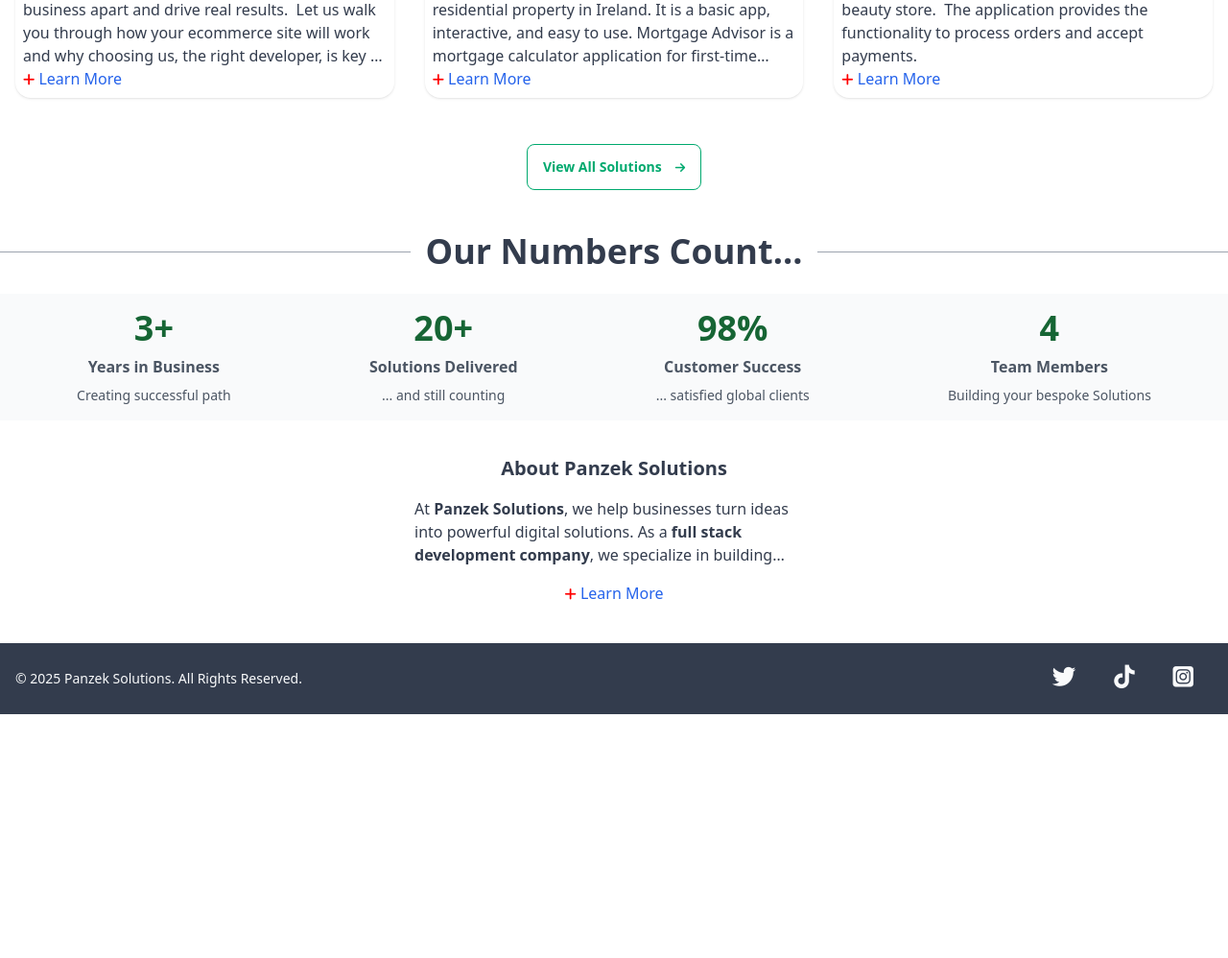
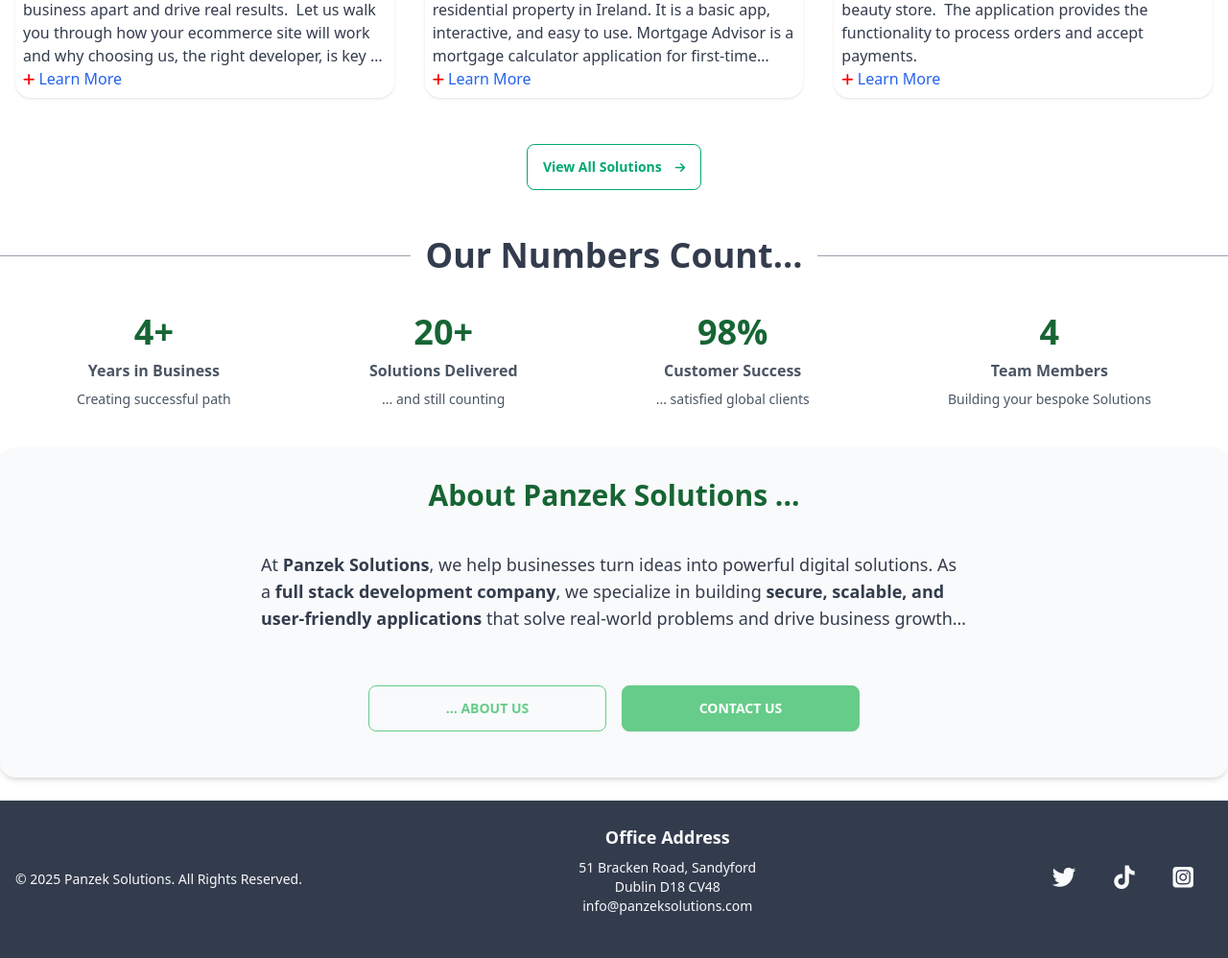
Before and after one commit to panzek/panzeksolutions, a Django app: page / in a window 1280 px wide. Shown: the part 1256-2254 px from the top of the page at 96% size. Before the commit the page ends 2000 px from the top, so only its background shows below. Run offline with Django 5.2, Linux system fonts and the light colour scheme; data comes from the database, SQL or seed files in the repository; parts of the project's set-up code (start-up, migrations or seed data) failed here and were passed over; some libraries are stand-ins or nearby versions.

Commit message:
Update pages and style

```diff
--- a/home/templates/home/about.html
+++ b/home/templates/home/about.html
@@ -8,8 +8,8 @@
 <div class="container mx-auto py-6">
     <div class="relative flex items-center py-6">
         <div class="flex-grow border-t border-gray-400"></div>
-            <span class="flex-shrink mx-4 text-5xl font-bold text-gray-400">About Us</span>
-        <div class="flex-grow border-t border-gray-400"></div><br>
+            <span class="flex-shrink mx-4 text-2xl md:text-3xl lg:text-4xl font-semibold">About Us</span>
+        <div class="flex-grow border-t border-gray-400"></div>
     </div>
     <div class="hero mb-5">
         <div class="flex flex-col max-w-3xl rounded-box shadow text-left">
@@ -34,7 +34,7 @@
                         Our team combines deep technical expertise in <span class="font-bold">Python, JavaScript, Django,
                         jQuery</span>, and <span class="font-bold">modern front-end technologies</span> to deliver seamless web and mobile
                         experiences. On the back end, we design <span class="font-bold">high-performance systems</span> using
-                        <span class="font-bold">MySQL, PostgreSQL</span>, and <span class="font-bold">Linux</span>, supported by
+                        <span class="font-bold">Linux, MySQL, PostgreSQL</span>, and <span class="font-bold">NGINX</span>, supported by
                         <span class="font-bold">cloud-based infrastructure on Amazon AWS</span>.
                     </p>
                     <p class="mb-2">
--- a/home/templates/home/index.html
+++ b/home/templates/home/index.html
@@ -120,14 +120,14 @@
             </span>
         </button>
     </div>
-    <div class="relative flex items-center mt-5 py-6 mx-auto">
+    <div class="relative flex items-center mt-6 py-6 mx-auto">
         <div class="flex-grow border-t border-gray-400"></div>
             <span class="flex-shrink mx-4 text-2xl md:text-3xl lg:text-4xl font-semibold">Our Numbers Count...</span>
         <div class="flex-grow border-t border-gray-400"></div>
     </div>
 
     <!-- Stats -->
-    <div x-data="gsapCounters()" class="hero-content flex-col lg:flex-row justify-around items-center text-center mx-auto bg-gray-50">
+    <div x-data="gsapCounters()" class="hero-content flex-col lg:flex-row justify-around items-center text-center mx-auto">
         <div>
             <div class="text-4xl font-bold text-green-800 hover:text-green-500">
                 <span x-text="yearsInBusiness"></span>+
@@ -156,10 +156,11 @@
         </div>
     </div>
 
-    <!-- About Us brief -->
-    <div class="card hero-content max-w-md bg-base-100 mx-auto justify-end mt-5">
-        <span class="flex-shrink text-xl font-bold">About Panzek Solutions</span>
-        <div class="card-actions line-clamp-3">
+    <!-- About Us clamped -->
+    <div class="flex-col lg:flex-row w-full max-w-8xl justify-around items-center text-center mx-auto bg-gray-50 rounded-box shadow md:shadow-md mt-6">
+        <div class="card-actions px-4 w-full max-w-3xl flex flex-col items-center mx-auto py-6">
+            <div class="card-title text-green-800 hover:text-green-500 text-md md:text-3xl py-2">About Panzek Solutions ...</div>
+            <div class="card-actions line-clamp-3 text-lg text-left mt-6">
                 <article>
                     <p>
                     At <span class="font-bold">Panzek Solutions</span>, we help businesses turn ideas into powerful
@@ -176,12 +177,17 @@
                 </p>
                 </article>
             </div>
-        <div class="flex justify-end">
-            <a href="{% url 'about' %}" class="font-medium text-blue-600 hover:link-primary">
-                <i class="fa-solid fa-plus fa-sm" aria-hidden="true" style="color: #ff0000;"></i> Learn More
-            </a>
+            <div class="flex flex-row gap-2 sm:gap-4 mt-6 py-6 px-4 w-full sm:px-0 max-w-lg mx-auto">
+                <div class="btn btn-outline btn-primary hover:text-white sm:btn-sm md:btn-md text-md font-bold flex-1 min-w-0">
+                    <a href="{% url 'about' %}" class="w-full text-center">... ABOUT US</a>
+                </div>
+                <div class="btn btn-primary sm:btn-sm md:btn-md text-md font-bold text-white flex-1 min-w-0">
+                    <a href="{% url 'contact' %}" class="w-full text-center">CONTACT US</a>
+                </div>
             </div>
         </div>
     </div>
 
+</div>
+
 {% endblock %}
--- a/static/js/animations.js
+++ b/static/js/animations.js
@@ -29,7 +29,7 @@ document.addEventListener('alpine:init', () => {
         animateCounters() {
             this.hasAnimated = true;
             const targets = {
-                yearsInBusiness: 3,
+                yearsInBusiness: 4,
                 solutionsDelivered: 20,
                 customerSuccess: 98,
                 teamMembers: 4
--- a/templates/includes/footer.html
+++ b/templates/includes/footer.html
@@ -1,10 +1,19 @@
 <!-- Footer -->
-<div class="mt-auto">
+<div class="flex flex-col mt-auto">
   <footer class="footer items-center p-4 bg-neutral text-neutral-content">
     <!-- Copyrights -->
     <aside class="items-center place-self-center md:justify-self-start grid-flow-col">
       <p> &copy; {{ current_year }} Panzek Solutions. All Rights Reserved.</p>
     </aside>
+    <!-- Office Address -->
+    <nav class="flex flex-col p-2 place-self-center items-center text-center">
+      <div class="text-sm md:text-md lg:text-lg font-bold">Office Address</div>
+      <address class="mb-5 not-italic">
+        <p>51 Bracken Road, Sandyford</p>
+        <p>Dublin D18 CV48</p>
+        <a href="mailto:info@panzeksolutions.com">info@panzeksolutions.com</a>
+      </address>
+    </nav>
     <!-- Social Networks  -->
     <nav class="grid-flow-col gap-4 p-2 place-self-center md:justify-self-end">
       <a href="https://twitter.com/ipanzek" target="_blank" rel="noopener" aria-label="Go to Panzek's Twitter page (opens new tab on third party site)" title="Twitter">
```
Also changed, not shown: contact/templates/contact/contact.html (+8 -10 lines), static/css/base.css. Lines whose indentation alone changed are shown as unchanged.
